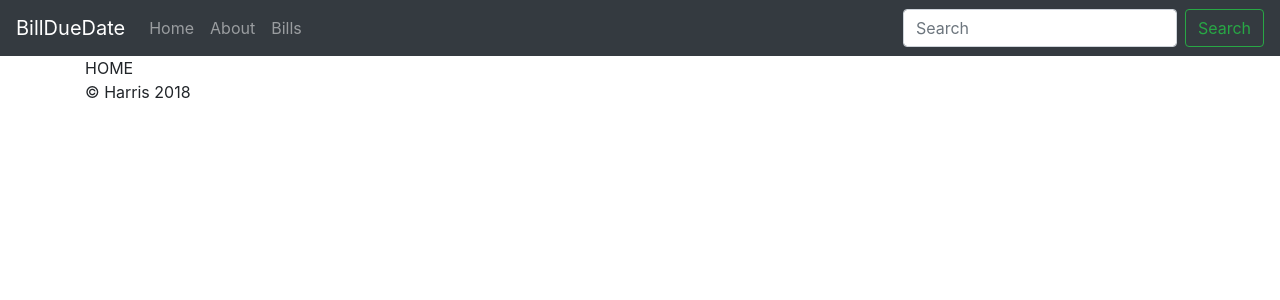
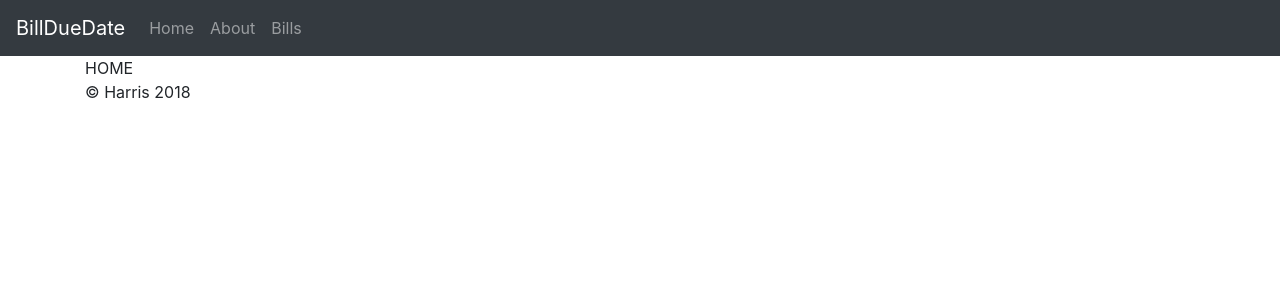
Before and after one commit to HeyHarry3636/BillDueDate, a Flask app: page / in a window 1280 px wide. Shown: the top 300 px of the page. Run offline with Flask 2, Linux system fonts and the light colour scheme; some libraries are stand-ins or nearby versions.

Commit message:
Test development

```diff
--- a/templates/includes/_navbar.html
+++ b/templates/includes/_navbar.html
@@ -6,7 +6,6 @@
   </button>
 
   <div class="collapse navbar-collapse" id="navbarsExampleDefault">
-
     <ul class="navbar-nav mr-auto">
       <li class="nav-item">
         <a class="nav-link" href="/">Home <span class="sr-only">(current)</span></a>
@@ -18,11 +17,5 @@
         <a class="nav-link" href="/bills">Bills</a>
       </li>
     </ul>
-
-    <form class="form-inline my-2 my-lg-0">
-      <input class="form-control mr-sm-2" type="text" placeholder="Search" aria-label="Search">
-      <button class="btn btn-outline-success my-2 my-sm-0" type="submit">Search</button>
-    </form>
-
   </div>
 </nav>
```
